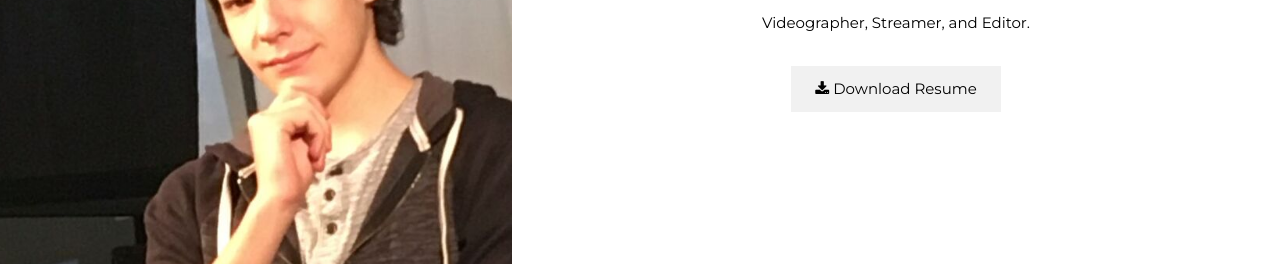
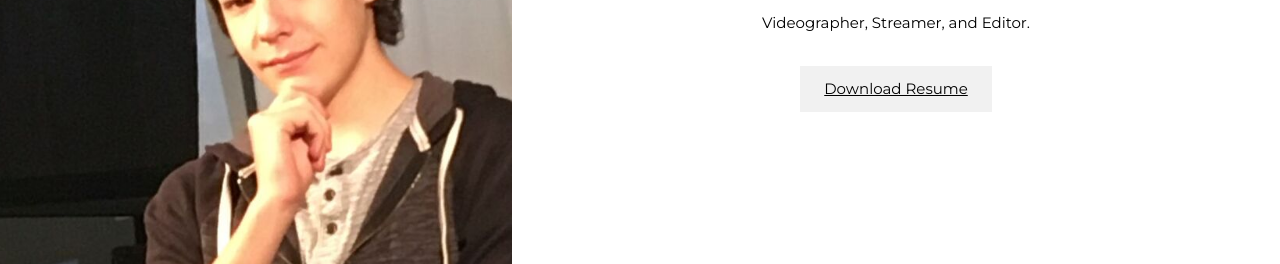
Before and after one commit to JacobTEber/JacobTEber.github.io, a plain HTML site: page index.html in a window 1280 px wide. Shown: the part 249-513 px from the top of the page. Drawn offline with nearby package versions, Linux system fonts and the light colour scheme.

Commit message:
Update index.html

```diff
--- a/index.html
+++ b/index.html
@@ -49,8 +49,8 @@ body, h1,h2,h3,h4,h5,h6 {font-family: "Montserrat", sans-serif}
     <p>Videographer, Streamer, and Editor.</p>
     <img src="/w3images/profile_girl.jpg" class="w3-image w3-hide-large w3-hide-small w3-round" style="display:block;width:60%;margin:auto;">
     <img src="/w3images/profile_girl.jpg" class="w3-image w3-hide-large w3-hide-medium w3-round" width="1000" height="1333">
-    <button class="w3-button w3-light-grey w3-padding-large w3-margin-top">
-      <i class="fa fa-download"></i> Download Resume
+  <button class="w3-button w3-light-grey w3-padding-large w3-section">
+      <a href="/image/Resume.pdf" download></i> Download Resume </a>
     </button>
   </header>
 
```
